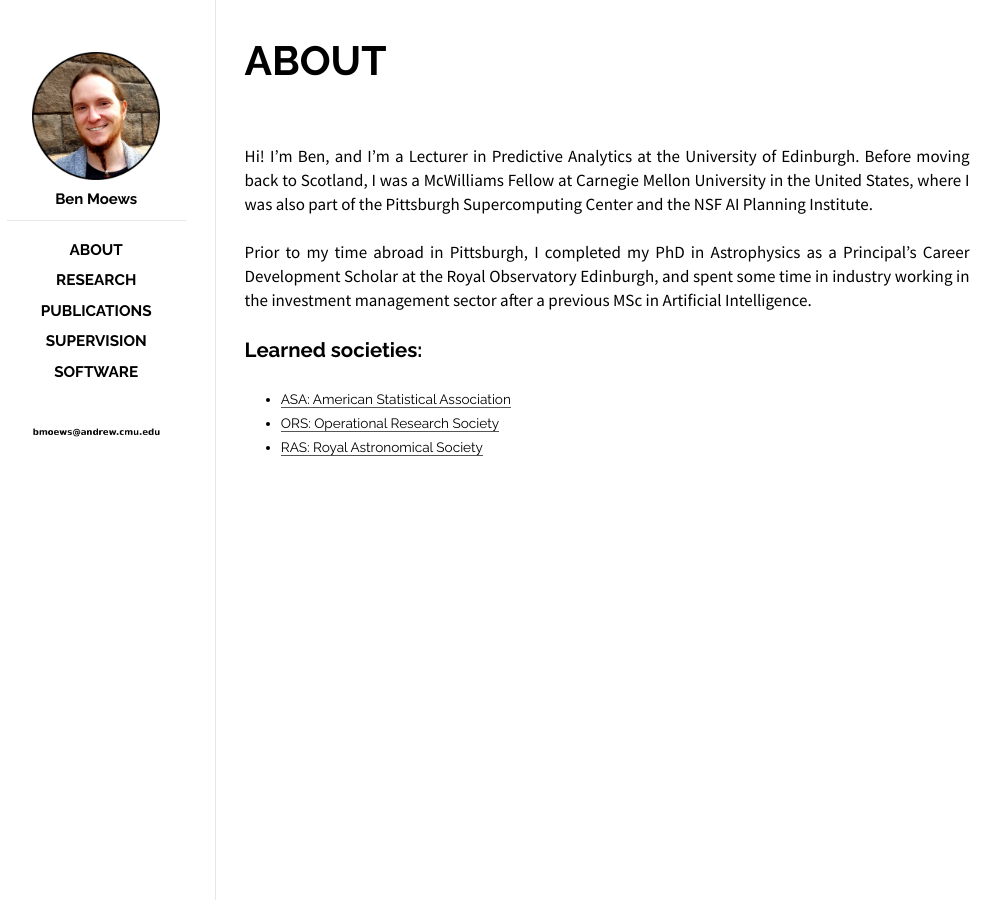
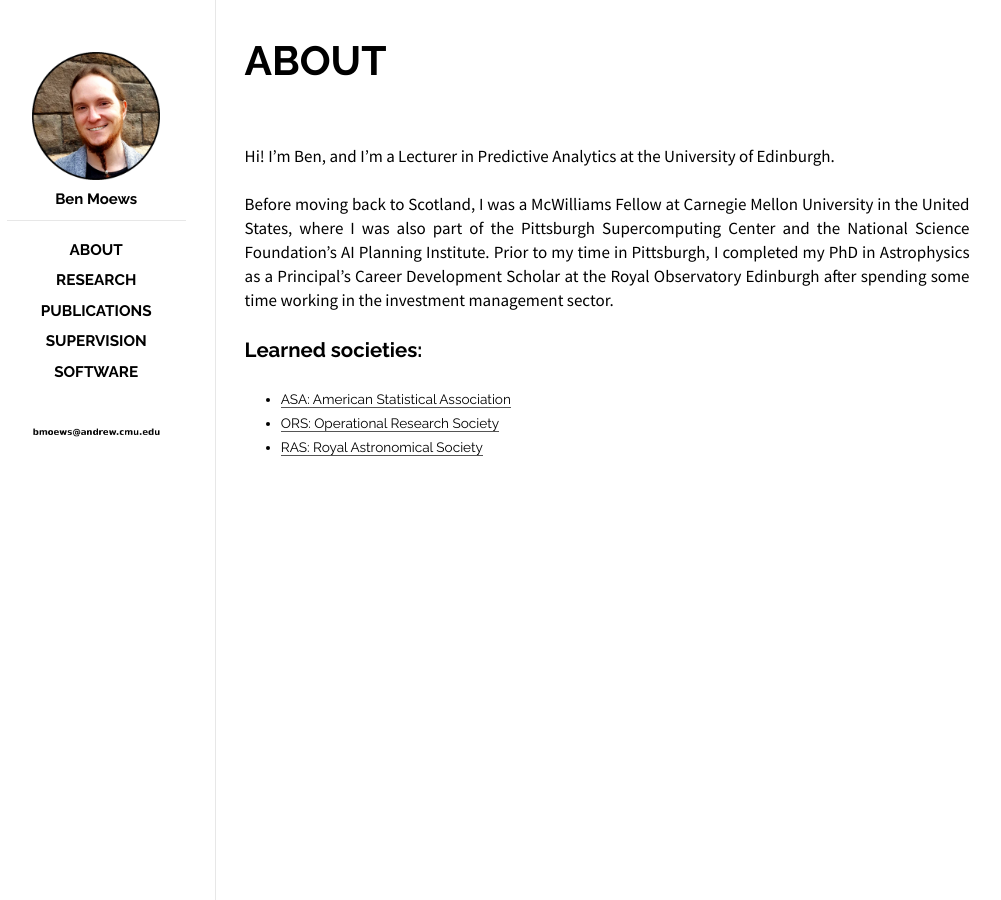
Before and after one commit to moews/moews.github.io, a Jekyll site: the page built from _posts/2017-03-27-about.md, in a window 1280 px wide. Shown: the whole page, without its empty margins (143-1144 px from the left). Built offline with Jekyll 4.4.1, drawn with Linux system fonts in a browser that asks for light colours; some of the changed lines change nothing that is shown.

Commit message:
Update 2017-03-27-about.md

```diff
--- a/_posts/2017-03-27-about.md
+++ b/_posts/2017-03-27-about.md
@@ -8,11 +8,15 @@
 
 <br>
 
-Hi! I'm Ben, and I'm a Lecturer in Predictive Analytics at the University of Edinburgh. Before moving back to Scotland, I was a McWilliams Fellow at Carnegie Mellon University in the United States, where I was also part of the Pittsburgh Supercomputing Center and the NSF AI Planning Institute.
 
-Prior to my time abroad in Pittsburgh, I completed my PhD in Astrophysics as a Principal's Career Development Scholar at the Royal Observatory Edinburgh, and spent some time in industry working in the investment management sector after a previous MSc in Artificial Intelligence.
+Hi! I'm Ben, and I'm a Lecturer in Predictive Analytics at the University of Edinburgh.
 
-<!--Hi! I'm Ben, and I'm a Lecturer in Predictive Analytics at the University of Edinburgh starting in autumn 2022. Before moving back to Scotland, I was a McWilliams Fellow at Carnegie Mellon University in the United States, where I was also part of the Pittsburgh Supercomputing Center and the National Science Foundation's AI Planning Institute. Prior to my time in Pittsburgh, I completed my PhD in Astrophysics as a Principal's Career Development Scholar at the Royal Observatory Edinburgh.-->
+Before moving back to Scotland, I was a McWilliams Fellow at Carnegie Mellon University in the United States, where I was also part of the Pittsburgh Supercomputing Center and the National Science Foundation's AI Planning Institute. Prior to my time in Pittsburgh, I completed my PhD in Astrophysics as a Principal's Career Development Scholar at the Royal Observatory Edinburgh after spending some time working in the investment management sector.
+
+<!--Hi! I'm Ben, and I'm a Lecturer in Predictive Analytics at the University of Edinburgh. Before moving back to Scotland, I was a McWilliams Fellow at Carnegie Mellon University in the United States, where I was also part of the Pittsburgh Supercomputing Center and the NSF AI Planning Institute.
+
+Prior to my time abroad in Pittsburgh, I completed my PhD in Astrophysics as a Principal's Career Development Scholar at the Royal Observatory Edinburgh, and spent some time in industry working in the investment management sector after a previous MSc in Artificial Intelligence.-->
+
 
 ## Learned societies:
 
```
